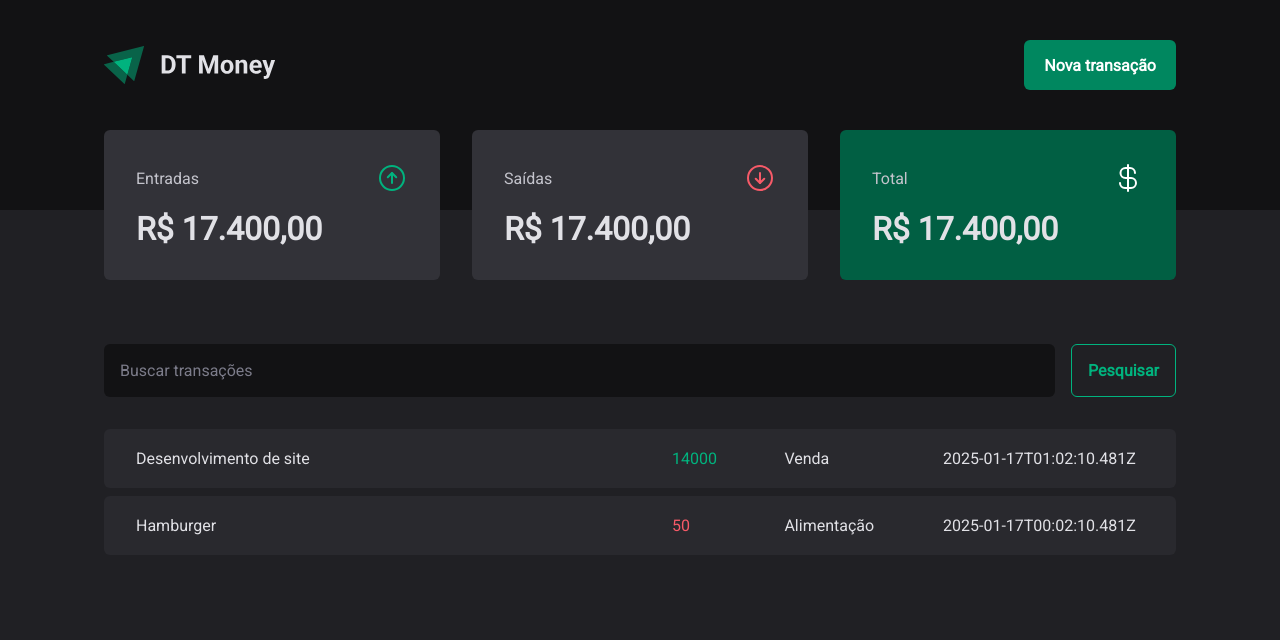
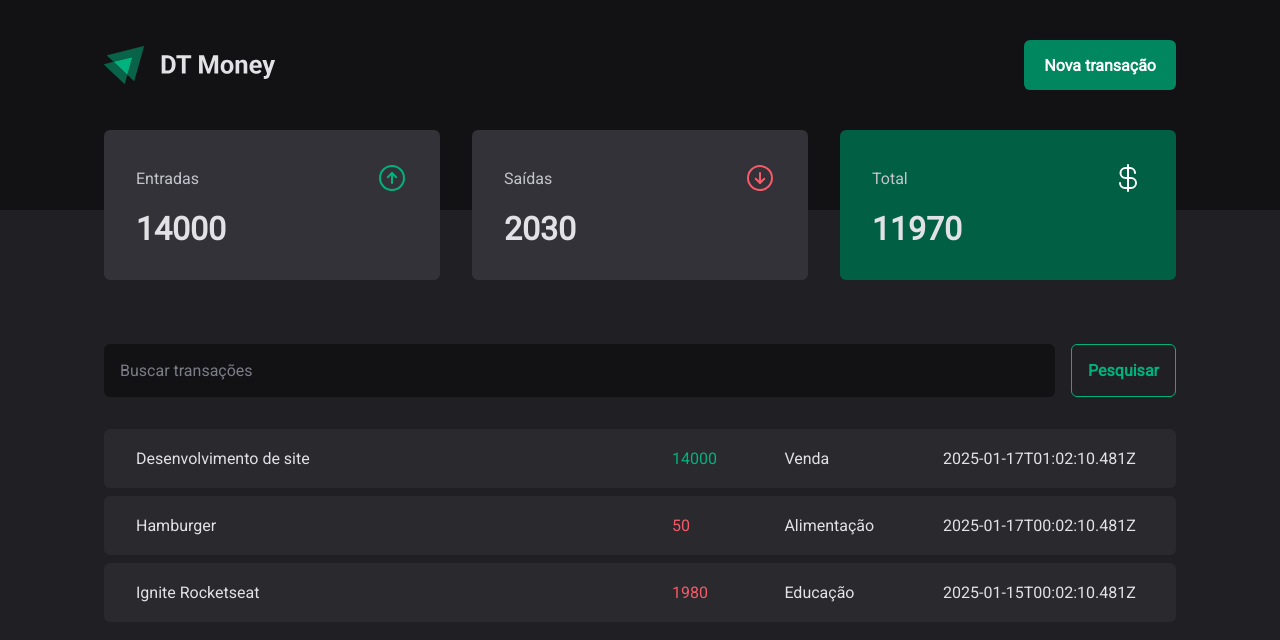
Before and after one commit to IkaroFeitosa/dt-money, a React (Vite) app: page / in a window 1280 px wide. Shown: the top 640 px of the page. Built offline with nearby package versions, Linux system fonts and the light colour scheme; data requests are answered from the project's data file.

Commit message:
feat: calculate summary of transactions

```diff
--- a/server.json
+++ b/server.json
@@ -15,6 +15,14 @@
             "category": "Alimentação",
             "price": 50,
             "createdAt": "2025-01-17T00:02:10.481Z"
+        },
+        {
+            "id": "3",
+            "description": "Ignite Rocketseat",
+            "type": "outcome",
+            "category": "Educação",
+            "price": 1980,
+            "createdAt": "2025-01-15T00:02:10.481Z"
         }
     ]
 }
--- a/src/App.tsx
+++ b/src/App.tsx
@@ -1,13 +1,16 @@
-import { ThemeProvider } from "styled-components"
-import { defaultTheme } from "./styles/themes/default"
-import { GlobalStyle } from "./styles/global"
-import { Transactions } from "./pages/Transactions"
+import { ThemeProvider } from "styled-components";
+import { defaultTheme } from "./styles/themes/default";
+import { GlobalStyle } from "./styles/global";
+import { Transactions } from "./pages/Transactions";
+import { TransactionsProvider } from "./contexts/TransactionsContext";
 
 export function App() {
-  return(
+  return (
     <ThemeProvider theme={defaultTheme}>
-      <Transactions/>
+      <TransactionsProvider>
+        <Transactions />
+      </TransactionsProvider>
       <GlobalStyle />
     </ThemeProvider>
-  )
+  );
 }
--- a/src/components/Summary/index.tsx
+++ b/src/components/Summary/index.tsx
@@ -1,30 +1,51 @@
+import { useContext } from "react";
 import { SummaryCard, SummaryContainer } from "./styles";
-import {ArrowCircleDown, ArrowCircleUp, CurrencyDollar} from 'phosphor-react'
+import { ArrowCircleDown, ArrowCircleUp, CurrencyDollar } from "phosphor-react";
+import { TransactionsContext } from "../../contexts/TransactionsContext";
 
-export function Summary(){
-    return(
+export function Summary() {
+  const { transactions } = useContext(TransactionsContext);
+
+  const summary = transactions.reduce(
+    (acc, transaction) => {
+      if (transaction.type === "income") {
+        acc.income += transaction.price;
+        acc.total += transaction.price;
+      } else {
+        acc.outcome += transaction.price;
+        acc.total -= transaction.price;
+      }
+      return acc;
+    },
+    {
+      income: 0,
+      outcome: 0,
+      total: 0,
+    }
+  );
+  return (
     <SummaryContainer>
       <SummaryCard>
         <header>
           <span>Entradas</span>
-                    <ArrowCircleUp size={32} color="#00b37e"/>
+          <ArrowCircleUp size={32} color="#00b37e" />
         </header>
-                <strong>R$ 17.400,00</strong>
+        <strong>{summary.income}</strong>
       </SummaryCard>
       <SummaryCard>
         <header>
           <span>Saídas</span>
-                    <ArrowCircleDown size={32} color="#f75a68"/>
+          <ArrowCircleDown size={32} color="#f75a68" />
         </header>
-                <strong>R$ 17.400,00</strong>
+        <strong>{summary.outcome}</strong>
       </SummaryCard>
       <SummaryCard variant="green">
         <header>
           <span>Total</span>
-                    <CurrencyDollar size={32} color="#FFF"/>
+          <CurrencyDollar size={32} color="#FFF" />
         </header>
-                <strong>R$ 17.400,00</strong>
+        <strong>{summary.total}</strong>
       </SummaryCard>
     </SummaryContainer>
-    )
+  );
 }
--- /dev/null
+++ b/src/contexts/TransactionsContext.tsx
@@ -0,0 +1,33 @@
+import { createContext, useEffect, useState } from "react";
+export interface Transaction {
+  id: number;
+  description: string;
+  type?: "income" | "outcome";
+  price: number;
+  category: string;
+  createdAt: string;
+}
+interface TransactionContextType {
+  transactions: Transaction[];
+}
+export const TransactionsContext = createContext({} as TransactionContextType);
+
+interface ProviderTransactionProps {
+  children: React.ReactNode;
+}
+export function TransactionsProvider({ children }: ProviderTransactionProps) {
+  const [transactions, setTransactions] = useState<Transaction[]>([]);
+  async function loadTransactions() {
+    const response = await fetch("http://localhost:3000/transactions");
+    const data = await response.json();
+    setTransactions(data);
+  }
+  useEffect(() => {
+    loadTransactions();
+  }, []);
+  return (
+    <TransactionsContext.Provider value={{ transactions }}>
+      {children}
+    </TransactionsContext.Provider>
+  );
+}
--- a/src/pages/Transactions/index.tsx
+++ b/src/pages/Transactions/index.tsx
@@ -1,4 +1,4 @@
-import { useEffect, useState } from "react";
+import { useContext } from "react";
 import { Header } from "../../components/Header";
 import { Summary } from "../../components/Summary";
 import { SearchForm } from "./components/SearchForm";
@@ -7,25 +7,11 @@
   TransactionsContainer,
   TransactionsTable,
 } from "./styles";
+import { TransactionsContext } from "../../contexts/TransactionsContext";
 
-interface Transaction {
-  id: number;
-  description: string;
-  type?: 'income' | 'outcome';
-  price: number;
-  category: string;
-  createdAt: string;
-}
+
 export function Transactions() {
-  const [transactions, setTransactions] = useState<Transaction[]>([]);
-  async function loadTransactions() {
-    const response = await fetch("http://localhost:3000/transactions");
-    const data = await response.json();
-    setTransactions(data);
-  }
-  useEffect(() => {
-    loadTransactions();
-  }, []);
+  const {transactions} = useContext(TransactionsContext)
   return (
     <div>
       <Header />
```
Lines whose indentation alone changed are shown as unchanged.
